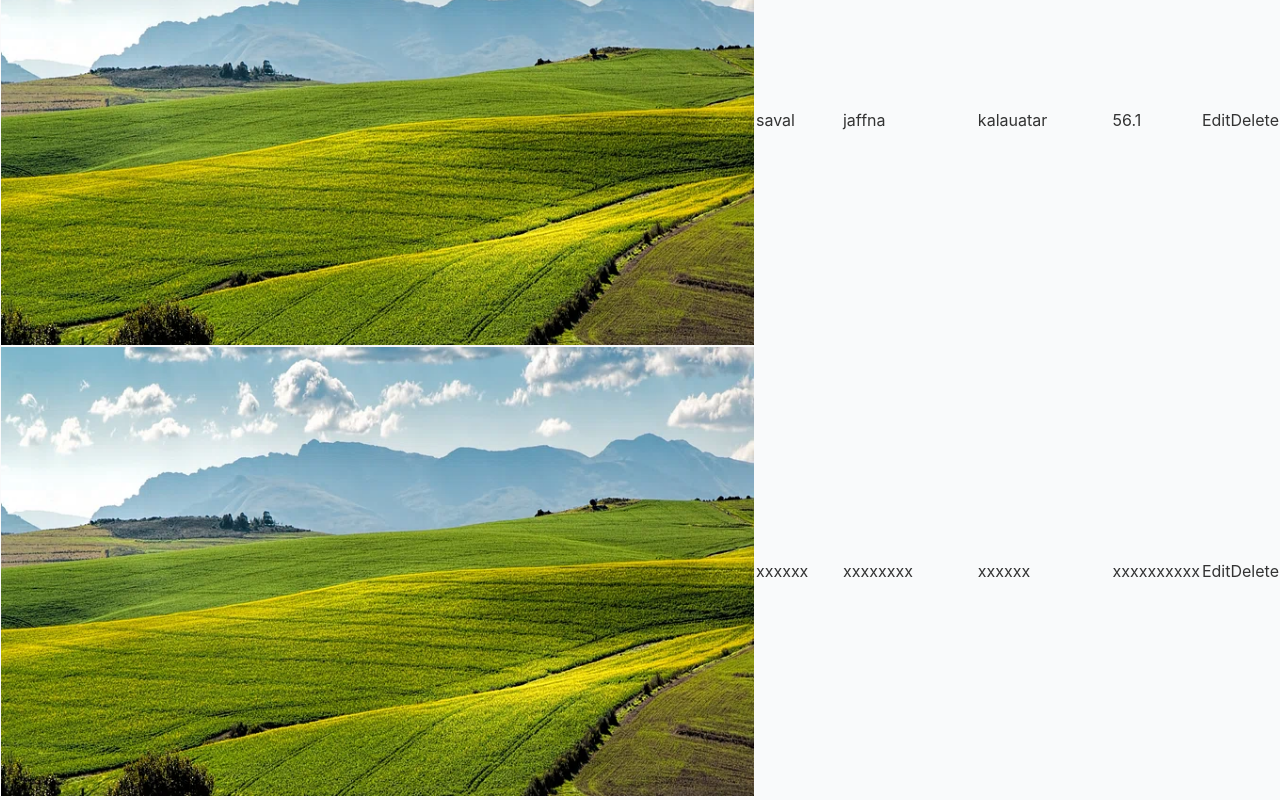
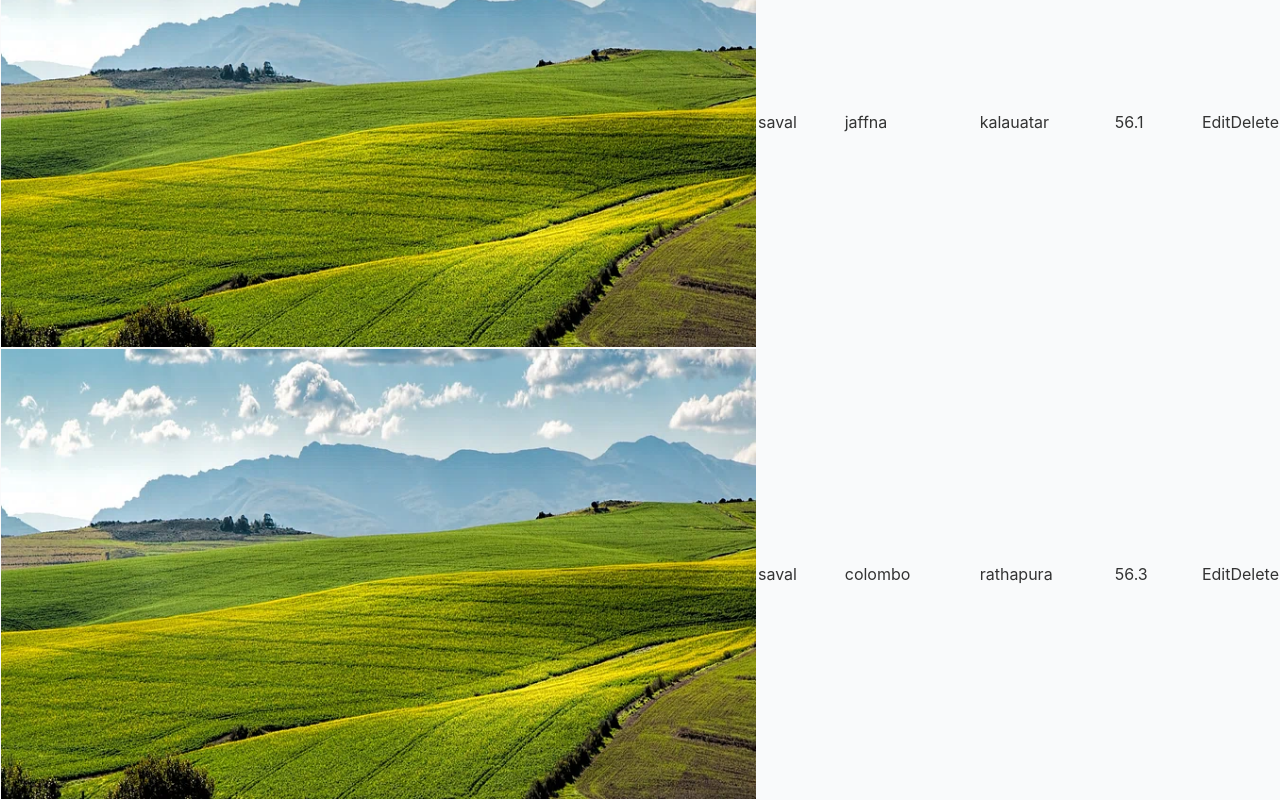
Before and after one commit to SandulRusara/green-shadow-react-pos, a React (Vite) app: page /field in a window 1280 px wide. Shown: the part 726-1526 px from the top of the page. Built offline with nearby package versions, Linux system fonts and the light colour scheme.

Commit message:
table data update

```diff
--- a/src/pages/Field.tsx
+++ b/src/pages/Field.tsx
@@ -116,10 +116,10 @@ export function Field() {
               <td className="px-6 py-4">
                 <img src={field} alt="" className="w-24 h-24 rounded-full" />
               </td>
-              <td className="px-6 py-4">xxxxxx</td>
-              <td className="px-6 py-4">xxxxxxxx</td>
-              <td className="px-6 py-4">xxxxxx</td>
-              <td className="px-6 py-4">xxxxxxxxxx</td>
+              <td className="px-6 py-4">saval</td>
+              <td className="px-6 py-4">colombo</td>
+              <td className="px-6 py-4">rathapura</td>
+              <td className="px-6 py-4">56.3</td>
               <td className="px-6 py-4">
                 <a
                   href="#"
```
